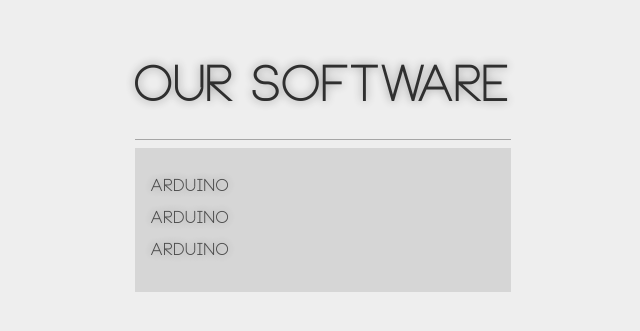
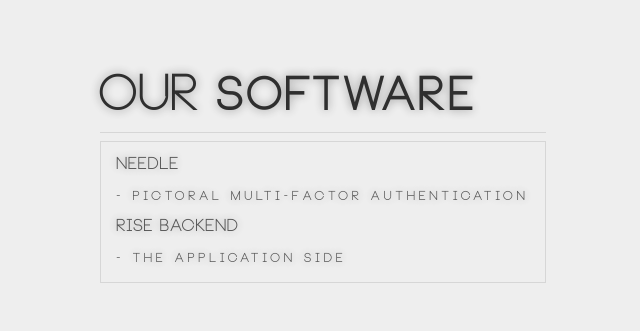
Before and after one commit to pointblanknetwork/pointblanknetwork.github.io, a plain HTML site: page software.html in a window 1280 px wide. Shown: the part 165-496 px from the top of the page, without its empty margins (317-957 px from the left). Drawn offline with Linux system fonts and the light colour scheme.

Commit message:
updates to sections

```diff
--- a/software.html
+++ b/software.html
@@ -14,17 +14,19 @@
   <section>
     <article id="intro">
       <div class="centered">
-        <h1>Our Software</h1>
+        <h1>Our <b>Software<b></h1>
         <hr>
         <div class="box">
           <a href="">
-            <h3>arduino</h3>
+            <h3>Needle</h3>
+            <p>- Pictoral Multi-Factor Authentication</p>
           </a>
           <a href="">
-            <h3>arduino</h3>
+            <h3>Rise Backend</h3>
+            <p>- The Application Side</p>
           </a>
           <a href="">
-            <h3>arduino</h3>
+            <h3></h3>
           </a>
         </div>
       </div>
--- a/style.css
+++ b/style.css
@@ -26,7 +26,7 @@
 }
 
 h1 {
-  margin-bottom: 1rem;
+  margin-bottom:0;
   font-size: 3rem;
   line-height: 3rem;
 }
@@ -42,6 +42,11 @@
 }
 
 h4 {
+  letter-spacing: 0.25rem;
+  font-size: 0.75rem;
+  line-height: auto;
+}
+p {
   letter-spacing: 0.25rem;
   font-size: 0.75rem;
   line-height: auto;
@@ -80,7 +85,8 @@
 
 header {
   background-color: rgba(0, 0, 0, 0);
-  height: 2rem;
+  height: 3rem;
+  max-height:10vh;
   width: 100vw;
   position: relative;
   display: flex;
@@ -130,13 +136,14 @@
   justify-content: center;
 }
 
-.bold {
+.bold, b {
   font-family: neou-b;
 }
 
 footer {
   background-color: rgba(0, 0, 0, 0);
   height: auto;
+  max-height:10vh;
   z-index: 1;
   width: 100vw;
   position: absolute;
@@ -198,14 +205,16 @@
   margin-top: 0.5rem;
   margin-bottom: 0.5rem;
   border: none;
-  background-color: rgba(0, 0, 0, 0.3);
+  background-color: rgba(0, 0, 0, 0.1);
 }
 
 .box {
-  background-color:rgba(0,0,0,0.1);
+  border: 1px solid rgba(0, 0, 0, 0.1);
   max-width: 800px;
   text-align: left;
   padding: 1rem;
+  padding-top:0rem;
+  padding-bottom:0rem;
 }
 
 .right {
@@ -233,7 +242,7 @@
 
 .left-2 {
   left: 1rem;
-  max-width:200px;
+  max-width: 200px;
   right: 80%;
   text-align: right;
   height: auto;
@@ -247,7 +256,7 @@
 }
 
 .right-2 {
-  max-width:600px;
+  max-width: 600px;
   border-left: 1px solid rgba(0, 0, 0, 0.2);
   left: 20%;
   right: 1rem;
@@ -267,6 +276,8 @@
 }
 
 #view {
+  position:fixed;
+  top:10vh;
   height: 0vh;
 }
 
```
Also changed, not shown: hardware.html (+11 -1 lines).
